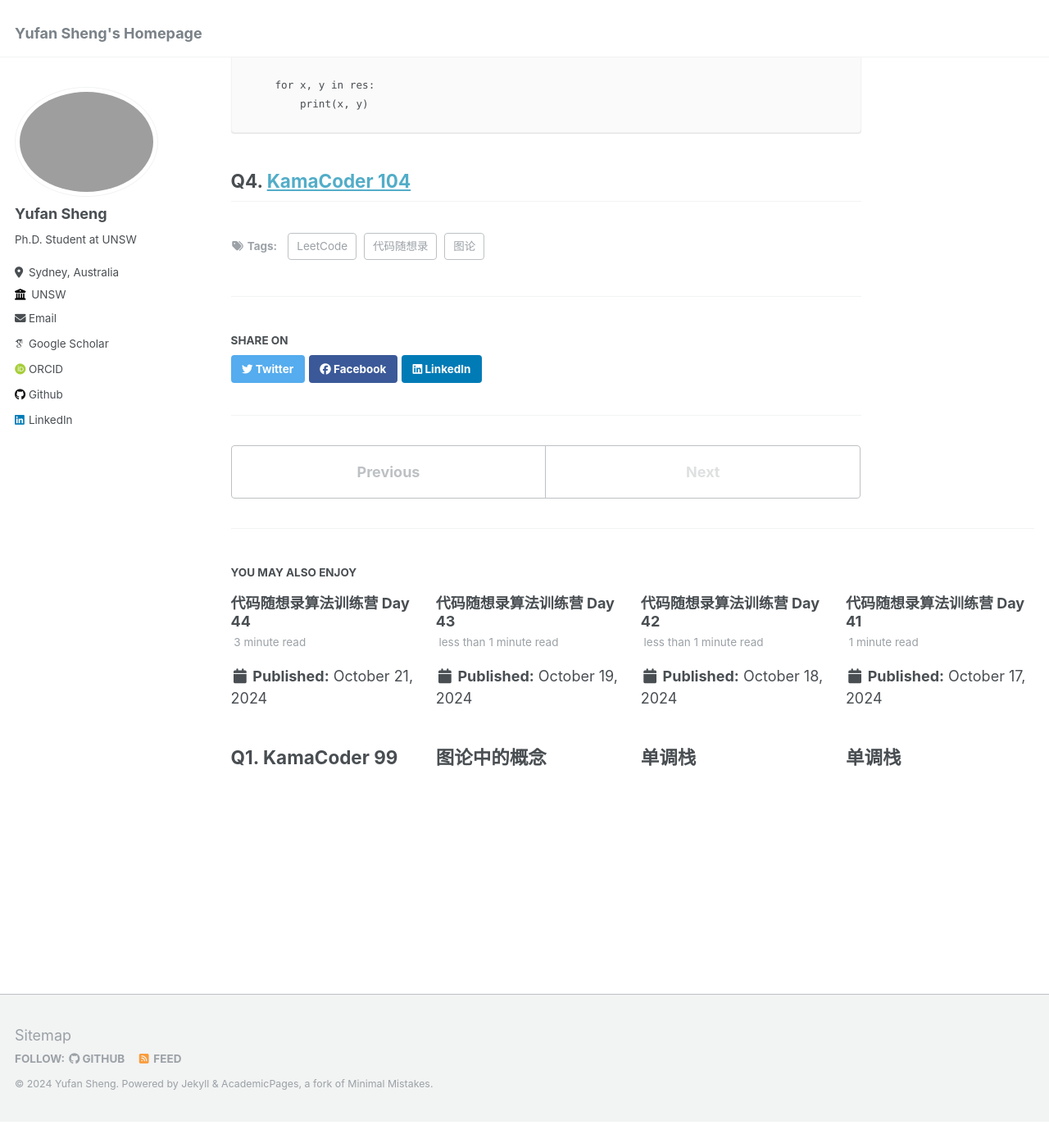
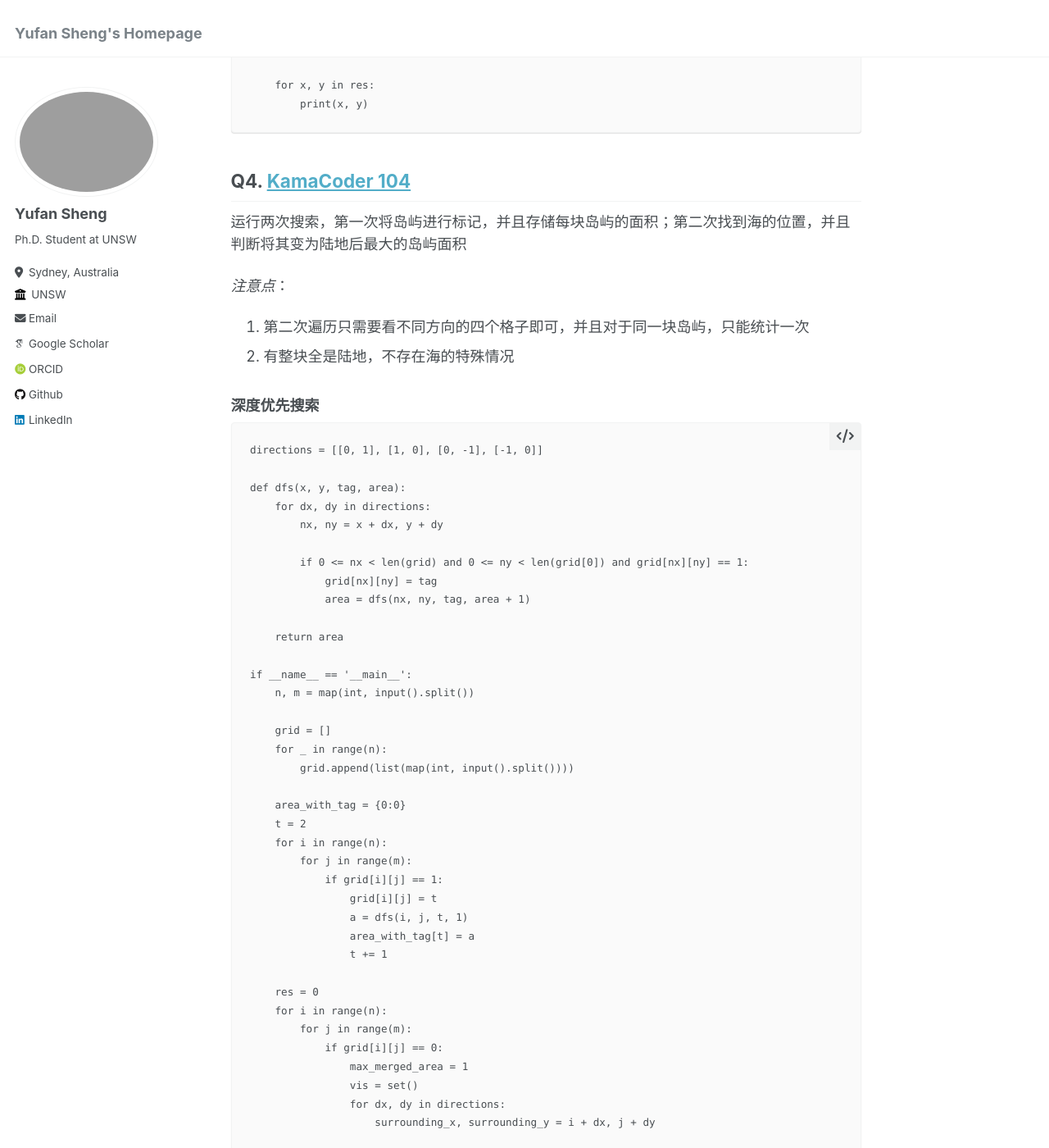
Before and after one commit to shengyufan/shengyufan.github.io, a Jekyll site: the page built from _posts/2024-10-22-blog.md, in a window 1280 px wide and 1400 px high, scrolled down 8271 px. Shown: the whole window at 82% size. Built offline with Jekyll 4.4.1, drawn with Linux system fonts in a browser that asks for light colours; some web fonts are replaced; before the commit the page ends 9639 px from its top, so only the background shows below that; some of the changed text lies outside the part shown.

Commit message:
Update 2024-10-22-blog.md

````diff
--- a/_posts/2024-10-22-blog.md
+++ b/_posts/2024-10-22-blog.md
@@ -360,3 +360,123 @@ if __name__ == '__main__':
 ```
 
 ## Q4. [KamaCoder 104](https://kamacoder.com/problempage.php?pid=1176)
+
+运行两次搜索，第一次将岛屿进行标记，并且存储每块岛屿的面积；第二次找到海的位置，并且判断将其变为陆地后最大的岛屿面积
+
+*注意点*：
+1. 第二次遍历只需要看不同方向的四个格子即可，并且对于同一块岛屿，只能统计一次
+2. 有整块全是陆地，不存在海的特殊情况
+
+### 深度优先搜索
+
+```
+directions = [[0, 1], [1, 0], [0, -1], [-1, 0]]
+
+def dfs(x, y, tag, area):
+    for dx, dy in directions:
+        nx, ny = x + dx, y + dy
+
+        if 0 <= nx < len(grid) and 0 <= ny < len(grid[0]) and grid[nx][ny] == 1:
+            grid[nx][ny] = tag
+            area = dfs(nx, ny, tag, area + 1)
+
+    return area
+
+if __name__ == '__main__':
+    n, m = map(int, input().split())
+
+    grid = []
+    for _ in range(n):
+        grid.append(list(map(int, input().split())))
+
+    area_with_tag = {0:0}
+    t = 2
+    for i in range(n):
+        for j in range(m):
+            if grid[i][j] == 1:
+                grid[i][j] = t
+                a = dfs(i, j, t, 1)
+                area_with_tag[t] = a
+                t += 1
+
+    res = 0
+    for i in range(n):
+        for j in range(m):
+            if grid[i][j] == 0:
+                max_merged_area = 1
+                vis = set()
+                for dx, dy in directions:
+                    surrounding_x, surrounding_y = i + dx, j + dy
+
+                    if 0 <= surrounding_x < len(grid) and 0 <= surrounding_y < len(grid[0]) and grid[surrounding_x][surrounding_y] not in vis:
+                        max_merged_area += area_with_tag[grid[surrounding_x][surrounding_y]]
+                        vis.add(grid[surrounding_x][surrounding_y])
+
+                res = max(res, max_merged_area)
+
+    if res == 0:
+        print(n * m)
+    else:
+        print(res)
+```
+
+### 广度优先搜索
+
+```
+from collections import deque
+
+directions = [[0, 1], [1, 0], [0, -1], [-1, 0]]
+
+def bfs(x, y, tag, area):
+    queue = deque([(x, y)])
+
+    while queue:
+        cx, cy = queue.popleft()
+
+        for dx, dy in directions:
+            nx, ny = cx + dx, cy + dy
+
+            if 0 <= nx < len(grid) and 0 <= ny < len(grid[0]) and grid[nx][ny] == 1:
+                grid[nx][ny] = tag
+                area += 1
+                queue.append((nx, ny))
+
+    return area
+
+if __name__ == '__main__':
+    n, m = map(int, input().split())
+
+    grid = []
+    for _ in range(n):
+        grid.append(list(map(int, input().split())))
+
+    area_with_tag = {0:0}
+    t = 2
+    for i in range(n):
+        for j in range(m):
+            if grid[i][j] == 1:
+                grid[i][j] = t
+                a = bfs(i, j, t, 1)
+                area_with_tag[t] = a
+                t += 1
+
+    res = 0
+    for i in range(n):
+        for j in range(m):
+            if grid[i][j] == 0:
+                max_merged_area = 1
+                vis = set()
+                for dx, dy in directions:
+                    surrounding_x, surrounding_y = i + dx, j + dy
+
+                    if 0 <= surrounding_x < len(grid) and 0 <= surrounding_y < len(grid[0]) and grid[surrounding_x][surrounding_y] not in vis:
+                        max_merged_area += area_with_tag[grid[surrounding_x][surrounding_y]]
+                        vis.add(grid[surrounding_x][surrounding_y])
+
+                res = max(res, max_merged_area)
+
+    if res == 0:
+        print(n * m)
+    else:
+        print(res)
+```
````
